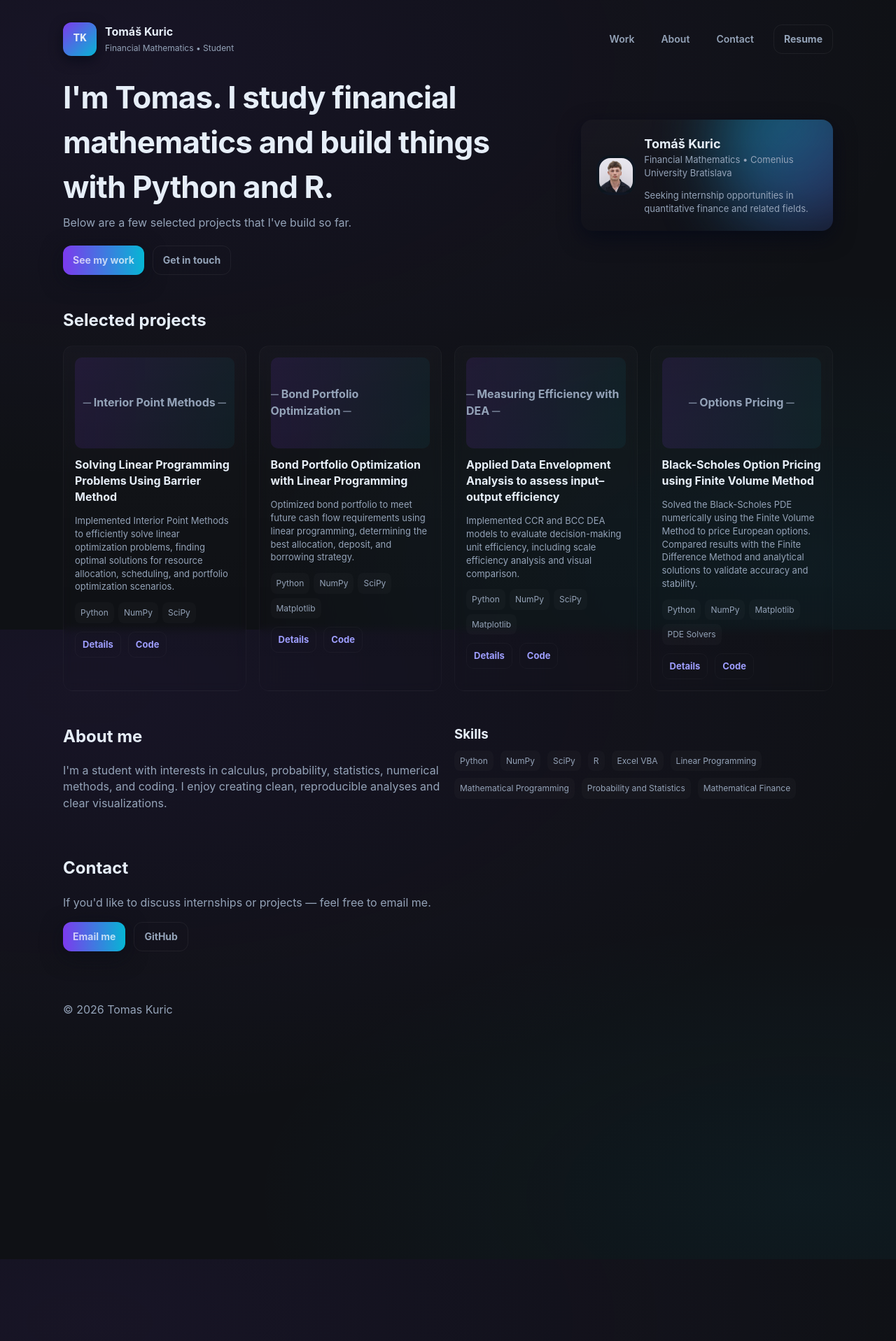
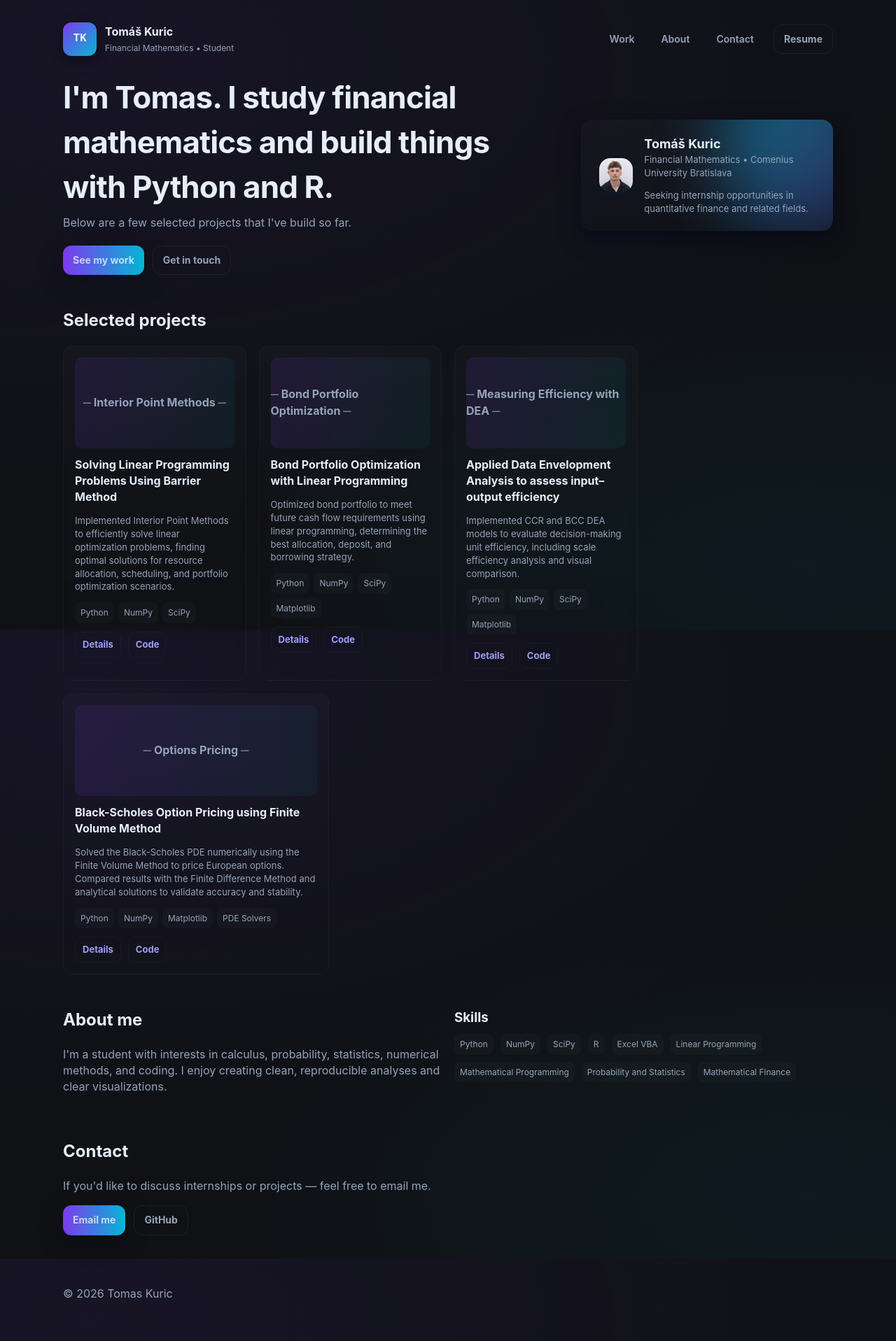
Before and after one commit to TomasKuric/tomaskuric.github.io, a Jekyll site: the page index.html, which Jekyll copies as it is, in a window 1280 px wide. Shown: the whole page at 70% size. Built offline with Jekyll 4.4.1, drawn with Linux system fonts in a browser that asks for light colours.

Commit message:
Update index.html

```diff
--- a/index.html
+++ b/index.html
@@ -107,7 +107,7 @@
           </div>
         </article>
 
-        <article class="card" data-proj="4">
+        <article class="card" data-proj="4" style="grid-column: 1 / -1; max-width: 380px;">
         <div class="thumb">─ Options Pricing ─</div>
         <h4>Black-Scholes Option Pricing using Finite Volume Method</h4>
         <p>Solved the Black-Scholes PDE numerically using the Finite Volume Method to price European options. Compared results with the Finite Difference Method and analytical solutions to validate accuracy and stability.</p>
```
